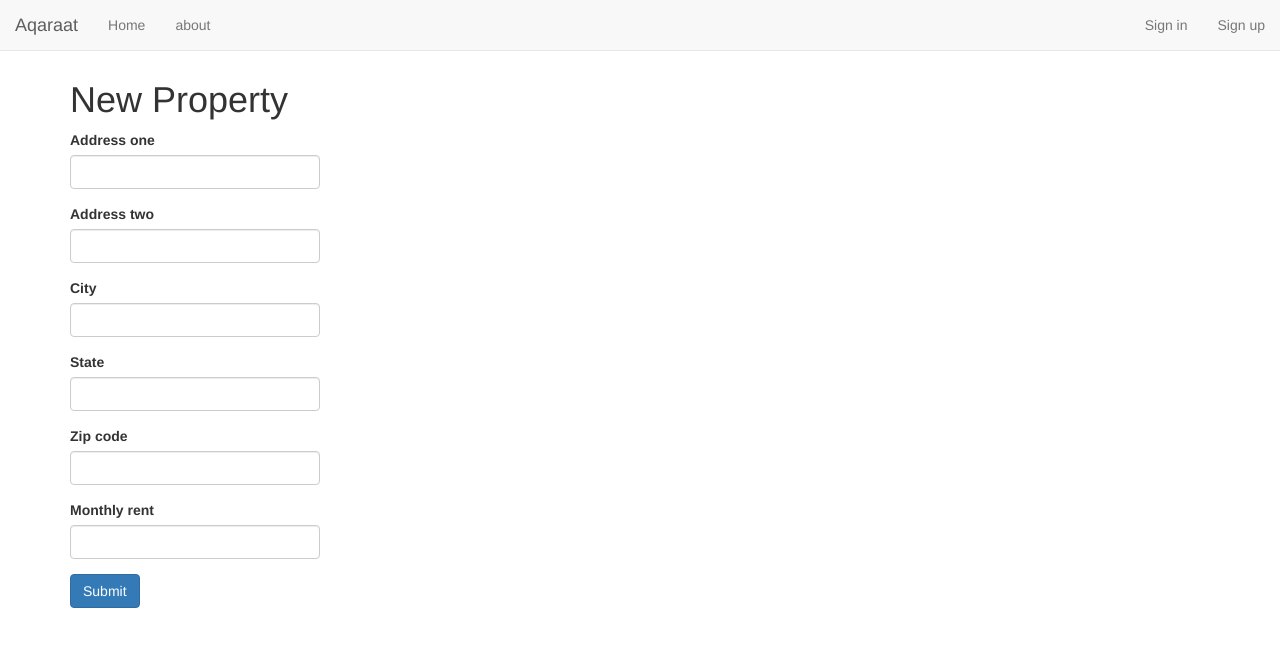
After one commit to alioh/aqaraat, a Rails app: page /properties/new in a window 1280 px wide. The commit adds this page. Shown: the top 647 px of the page. Run offline with Rails 7, Linux system fonts and the light colour scheme; style sheets or scripts are compiled from the project's sources; some libraries are stand-ins or nearby versions.

Commit message:
added create new property page+controller+model

```diff
--- /dev/null
+++ b/app/assets/javascripts/properties.coffee
@@ -0,0 +1,3 @@
+# Place all the behaviors and hooks related to the matching controller here.
+# All this logic will automatically be available in application.js.
+# You can use CoffeeScript in this file: http://coffeescript.org/
--- /dev/null
+++ b/app/assets/stylesheets/properties.scss
@@ -0,0 +1,3 @@
+// Place all the styles related to the properties controller here.
+// They will automatically be included in application.css.
+// You can use Sass (SCSS) here: http://sass-lang.com/
--- /dev/null
+++ b/app/controllers/properties_controller.rb
@@ -0,0 +1,38 @@
+class PropertiesController < ApplicationController
+	def index
+	end
+
+	def show
+	end
+
+	def new
+		@property = Property.new
+	end
+
+	def create
+		@property = Property.new(propery_params)
+		if @property.save
+			redirect_to @property
+		else
+			render "new"
+		end
+	end
+
+	def edit
+	end
+
+	def update
+	end
+
+	def destroy
+	end
+
+	private
+
+	def propery_params
+		params.require(:property).permit(:address_one, :city, :state, :zip_code, :rent)
+	end
+
+	def find_property
+	end
+end
--- /dev/null
+++ b/app/helpers/properties_helper.rb
@@ -0,0 +1,2 @@
+module PropertiesHelper
+end
--- a/app/views/layouts/_header.html.erb
+++ b/app/views/layouts/_header.html.erb
@@ -26,7 +26,7 @@
       <ul class="nav navbar-nav">
         <li><%= link_to "Home", root_path %></li>
         <li><%= link_to "about", about_path %></li>
-        <li class="dropdown">
+        <!--<li class="dropdown">
           <a href="#" class="dropdown-toggle" data-toggle="dropdown" role="button" aria-expanded="false">Dropdown <span class="caret"></span></a>
           <ul class="dropdown-menu" role="menu">
             <li><a href="#">Action</a></li>
@@ -37,10 +37,11 @@
             <li class="divider"></li>
             <li><a href="#">One more separated link</a></li>
           </ul>
-        </li>
+        </li>-->
       </ul>
       <% if user_signed_in? %>
       <ul class="nav navbar-nav navbar-right">
+        <li><%= link_to "My Properties", properties_path %></li>
         <li class="dropdown">
           <a href="#" class="dropdown-toggle" data-toggle="dropdown" role="button" aria-expanded="false">Manage<span class="caret"></span></a>
           <ul class="dropdown-menu" role="menu">
--- /dev/null
+++ b/app/views/properties/index.html
@@ -0,0 +1,2 @@
+<h1> Your Properties: </h1>
+<a type="button" class="btn btn-primary btn-lg" href="properties/new">Add new property</a>
--- /dev/null
+++ b/app/views/properties/new.html.erb
@@ -0,0 +1,15 @@
+<h1> New Property </h1>
+
+<%= simple_form_for(@property, html: { class: "form-horisontal"}) do |f| %>
+	<%= f.input :address_one, label: "Address one", :input_html => {:style=> 'width: 250px'} %>
+	<%= f.input :address_two, label: "Address two", :input_html => {:style=> 'width: 250px'} %>
+	<%= f.input :city, label: "City", :input_html => {:style=> 'width: 250px'} %>
+	<%= f.input :state, label: "State", :input_html => {:style=> 'width: 250px'} %>
+	<%= f.input :zip_code, label: "Zip code", :input_html => {:style=> 'width: 250px'} %>
+	<%= f.input :rent, label: "Monthly rent", :input_html => {:style=> 'width: 250px'} %>
+
+  <div class="form-actions">
+    <%= f.submit "Submit" , class: "btn btn-primary" %>
+  </div>
+
+<% end %>
--- a/config/routes.rb
+++ b/config/routes.rb
@@ -1,6 +1,8 @@
 Rails.application.routes.draw do
   devise_for :users
+  resources :properties
   get 'about' => "pages#about"
+  get 'properties' => "properties#index"
 
   # The priority is based upon order of creation: first created -> highest priority.
   # See how all your routes lay out with "rake routes".
```
Also changed, not shown: app/views/properties/_form.html (added, +14 -0 lines), test/controllers/properties_controller_test.rb (added, +7 -0 lines), Gemfile, app/assets/stylesheets/application.css (line endings or trailing spaces), app/controllers/pages_controller.rb (line endings or trailing spaces).
